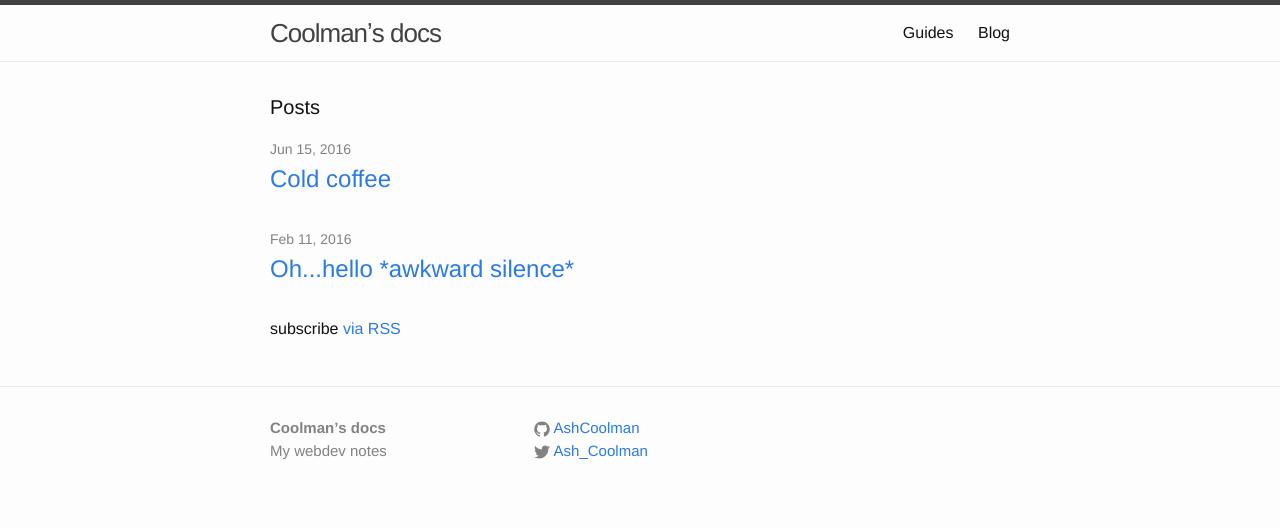
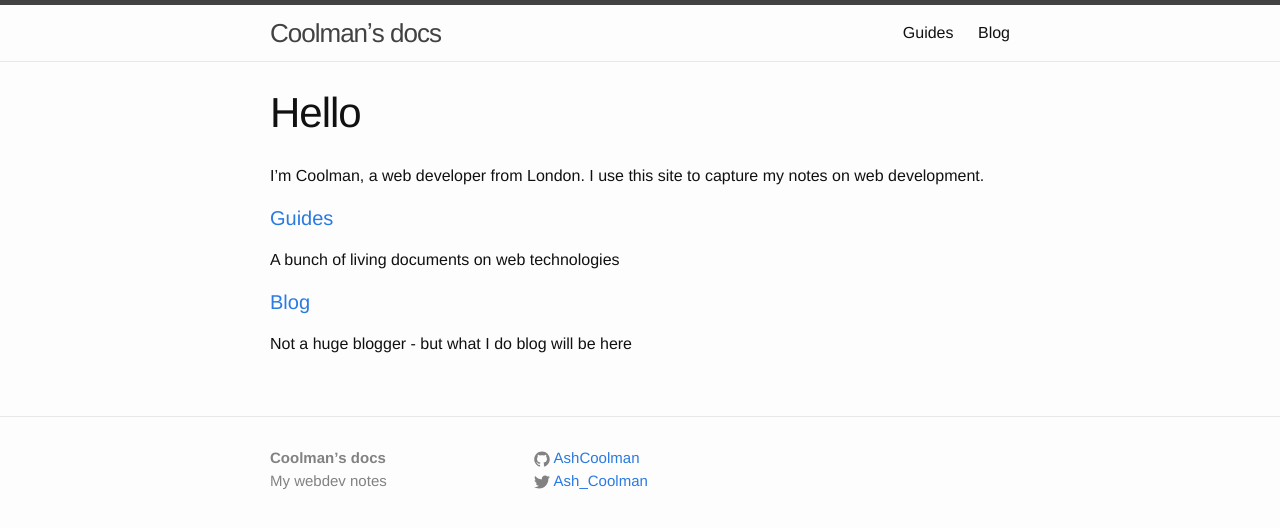
Before and after one commit to AshCoolman/docs, a Jekyll site: the page built from README.md, in a window 1280 px wide. Shown: the top 528 px of the page. Built offline with Jekyll 4.4.1, drawn with Linux system fonts in a browser that asks for light colours.

Commit message:
fix (jeykll): updated

```diff
--- a/README.md
+++ b/README.md
@@ -1,14 +1,16 @@
-# Hello
+---
+layout: page
+title: Hello
+permalink: /
+---
 
-I'm Coolman, a web developer from London.
+I'm Coolman, a web developer from London. I use this site to capture my notes on web development.
 
-I use this site to capture my notes on web development.
+#### [Guides](guides/)
 
-### Guides
-
-A bunch of evolving documents around web technologies
+A bunch of living documents on web technologies
 
 
-### Blogging
+#### [Blog](posts/)
 
-Hm, I'm not much one for blogging generally - but what I do have will go here
+Not a huge blogger - but what I do blog will be here
--- a/_layouts/guides.html
+++ b/_layouts/guides.html
@@ -24,5 +24,4 @@ layout: default
           {% endif %}
         {% endfor %}
   </ul>
-
 </div>
--- a/index.html
+++ /dev/null
@@ -1,23 +0,0 @@
----
-layout: default
----
-
-<div class="home">
-
-  <h1 class="page-heading">Posts</h1>
-
-  <ul class="post-list">
-    {% for post in site.posts %}
-      <li>
-        <span class="post-meta">{{ post.date | date: "%b %-d, %Y" }}</span>
-
-        <h2>
-          <a class="post-link" href="{{ post.url | prepend: site.baseurl }}">{{ post.title }}</a>
-        </h2>
-      </li>
-    {% endfor %}
-  </ul>
-
-  <p class="rss-subscribe">subscribe <a href="{{ "/feed.xml" | prepend: site.baseurl }}">via RSS</a></p>
-
-</div>
```
Also changed, not shown: guides/shell-scripting.md (+2 -2 lines), posts.md (+1 -0 lines).
